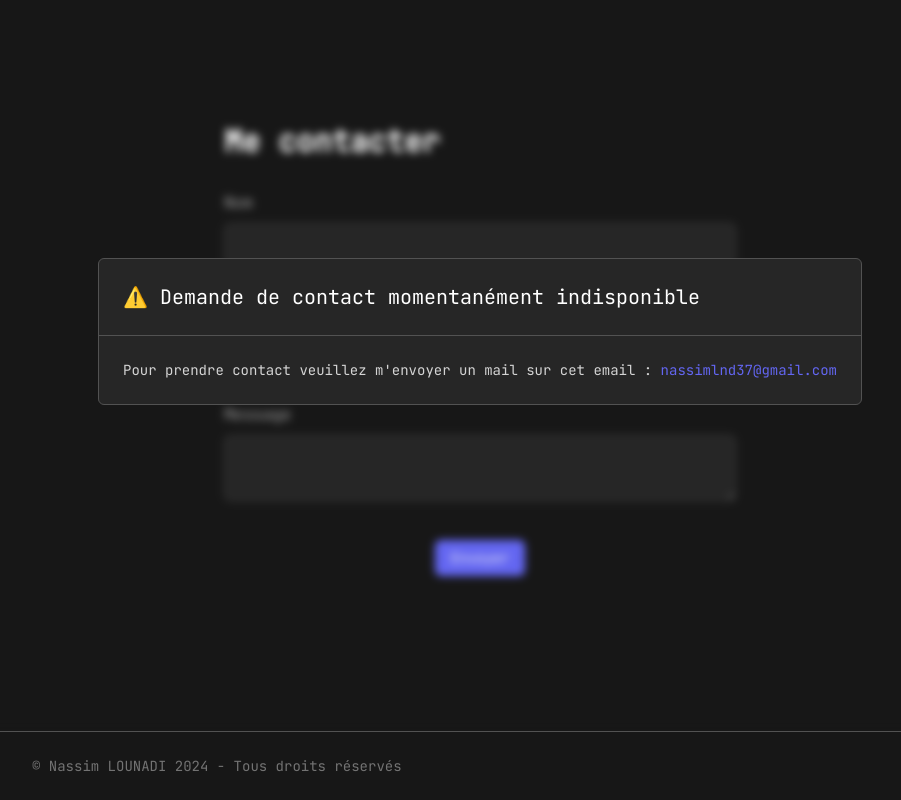
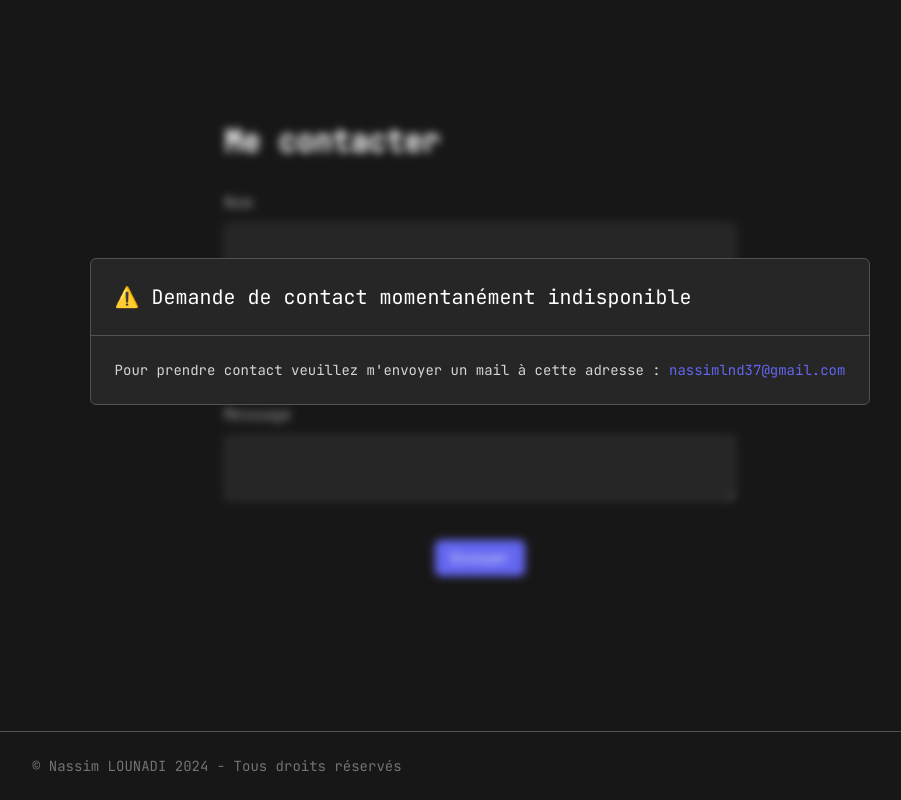
Before and after one commit to nassimlnd/portfolio, an Astro site: page / in a window 1280 px wide. Shown: the part 2560-3360 px from the top of the page, without its empty margins (160-1061 px from the left). Built offline with nearby package versions, Linux system fonts and the light colour scheme; Astro itself is replaced by a stand-in of ours.

Commit message:
refactor: fix mistake

```diff
--- a/src/pages/index.astro
+++ b/src/pages/index.astro
@@ -215,7 +215,7 @@ import {X} from "lucide-astro";
                         <h1 class="text-base lg:text-xl">⚠️ Demande de contact momentanément indisponible</h1>
                     </div>
                     <div class="px-6 py-6">
-                        <p class="text-sm text-neutral-300">Pour prendre contact veuillez m'envoyer un mail sur cet email : <a href="mailto:nassimlnd37@gmail.com" class="text-indigo-500 hover:underline underline-offset-4">nassimlnd37@gmail.com</a></p>
+                        <p class="text-sm text-neutral-300">Pour prendre contact veuillez m'envoyer un mail à cette adresse : <a href="mailto:nassimlnd37@gmail.com" class="text-indigo-500 hover:underline underline-offset-4">nassimlnd37@gmail.com</a></p>
                     </div>
                 </div>
             </div>
```
